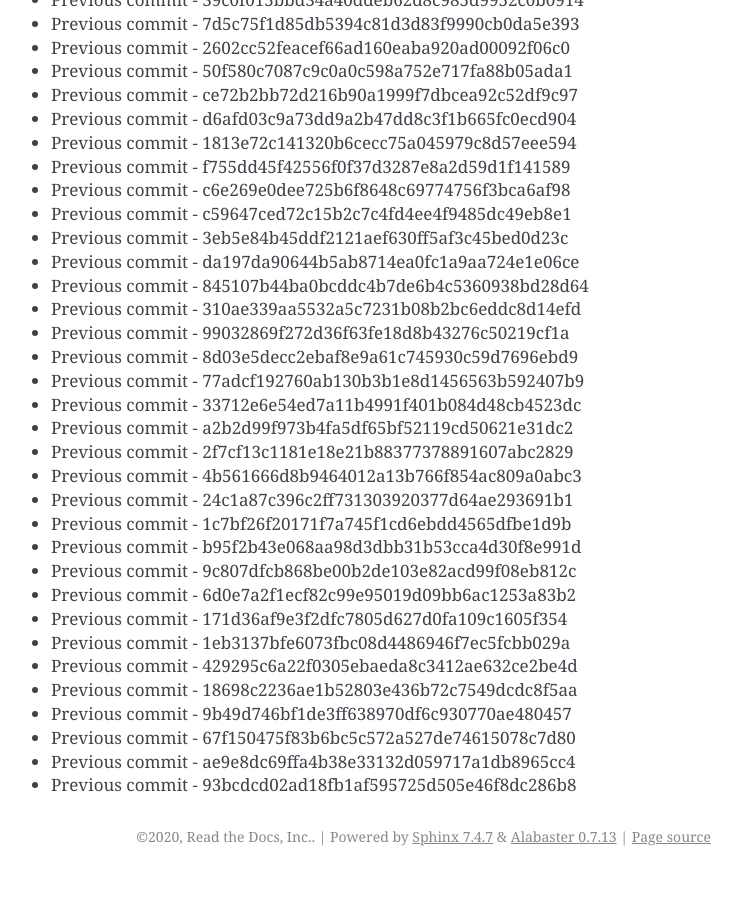
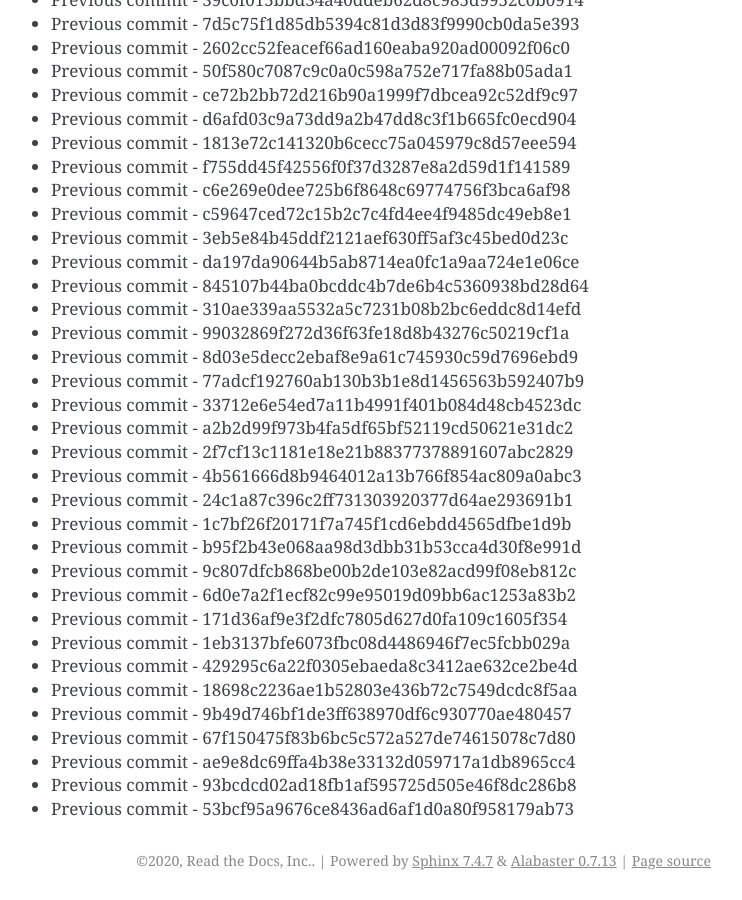
Before and after one commit to readthedocs/rtd-git-stresstest, a Sphinx documentation site: the page built from docs/updates.rst, in a window 1280 px wide and 900 px high, scrolled down 36208 px. Shown: the whole window, without its empty margins (399-1141 px from the left). Built offline with Sphinx 7.4.7, drawn with Linux system fonts in a browser that asks for light colours; before the commit the page ends 37084 px from its top, so only the background shows below that.

Commit message:
Generating commit from previous: 53bcf95a9676ce8436ad6af1d0a80f958179ab73

```diff
--- a/docs/updates.rst
+++ b/docs/updates.rst
@@ -1553,3 +1553,4 @@ It can be tested for any performance characteristics.
 * Previous commit - 67f150475f83b6bc5c572a527de74615078c7d80
 * Previous commit - ae9e8dc69ffa4b38e33132d059717a1db8965cc4
 * Previous commit - 93bcdcd02ad18fb1af595725d505e46f8dc286b8
+* Previous commit - 53bcf95a9676ce8436ad6af1d0a80f958179ab73
```
